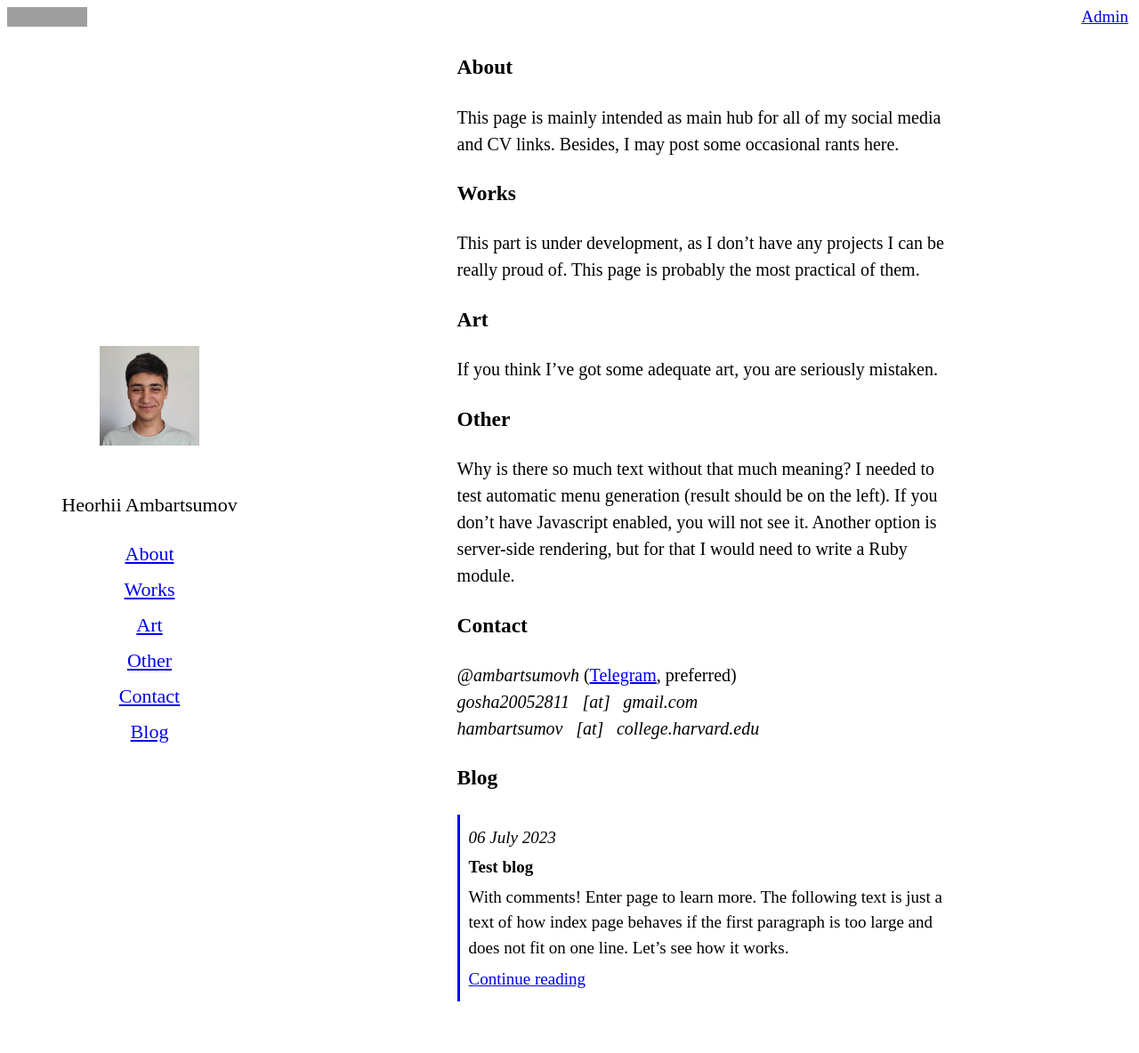
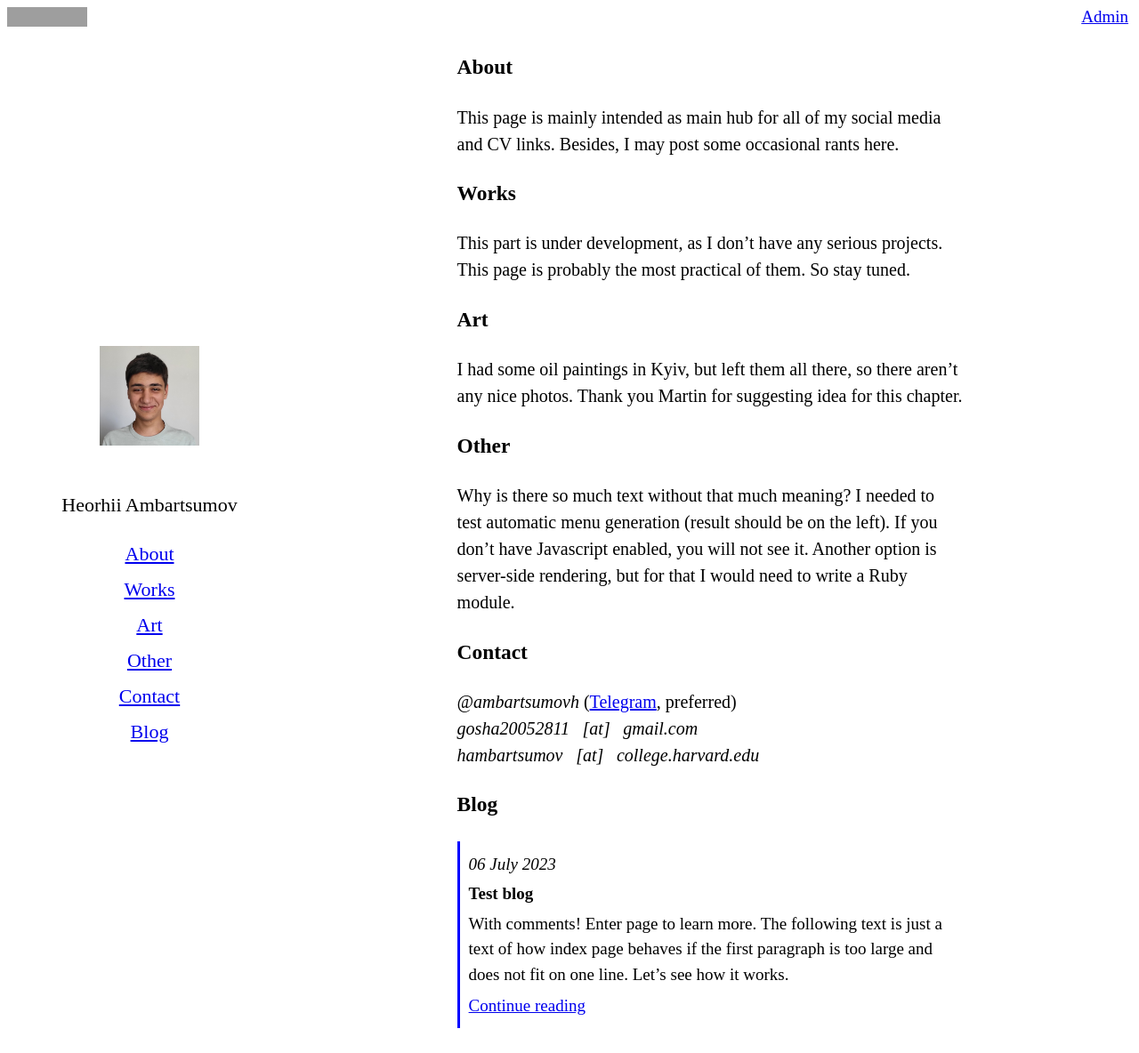
Before and after one commit to hambartsumov/hambartsumov.github.io, a Jekyll site: the page built from index.md, in a window 1280 px wide and 1184 px high. Shown: the whole window at 89% size. Built offline with Jekyll 4.4.1, drawn with Linux system fonts in a browser that asks for light colours; grey boxes are pictures that could not be loaded.

Commit message:
Update Index page “main”

```diff
--- a/index.md
+++ b/index.md
@@ -9,11 +9,11 @@ Besides, I may post some occasional rants here.
 
 ### Works
 
-This part is under development, as I don't have any projects I can be really proud of. This page is probably the most practical of them.
+This part is under development, as I don't have any serious projects. This page is probably the most practical of them. So stay tuned.
 
 ### Art
 
-If you think I've got some adequate art, you are seriously mistaken.
+I had some oil paintings in Kyiv, but left them all there, so there aren't any nice photos. Thank you Martin for suggesting idea for this chapter.
 
 ### Other
 
```
